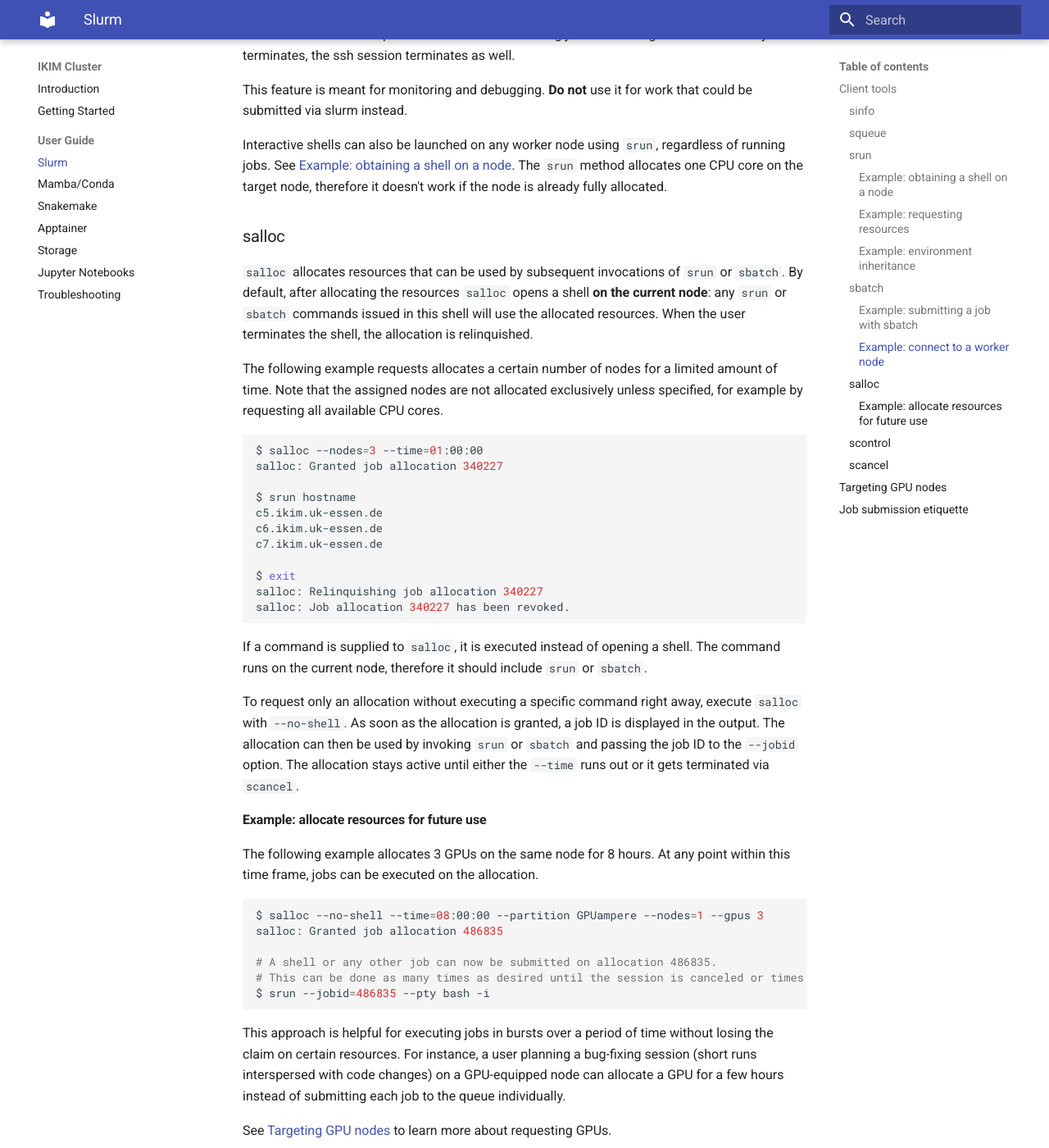
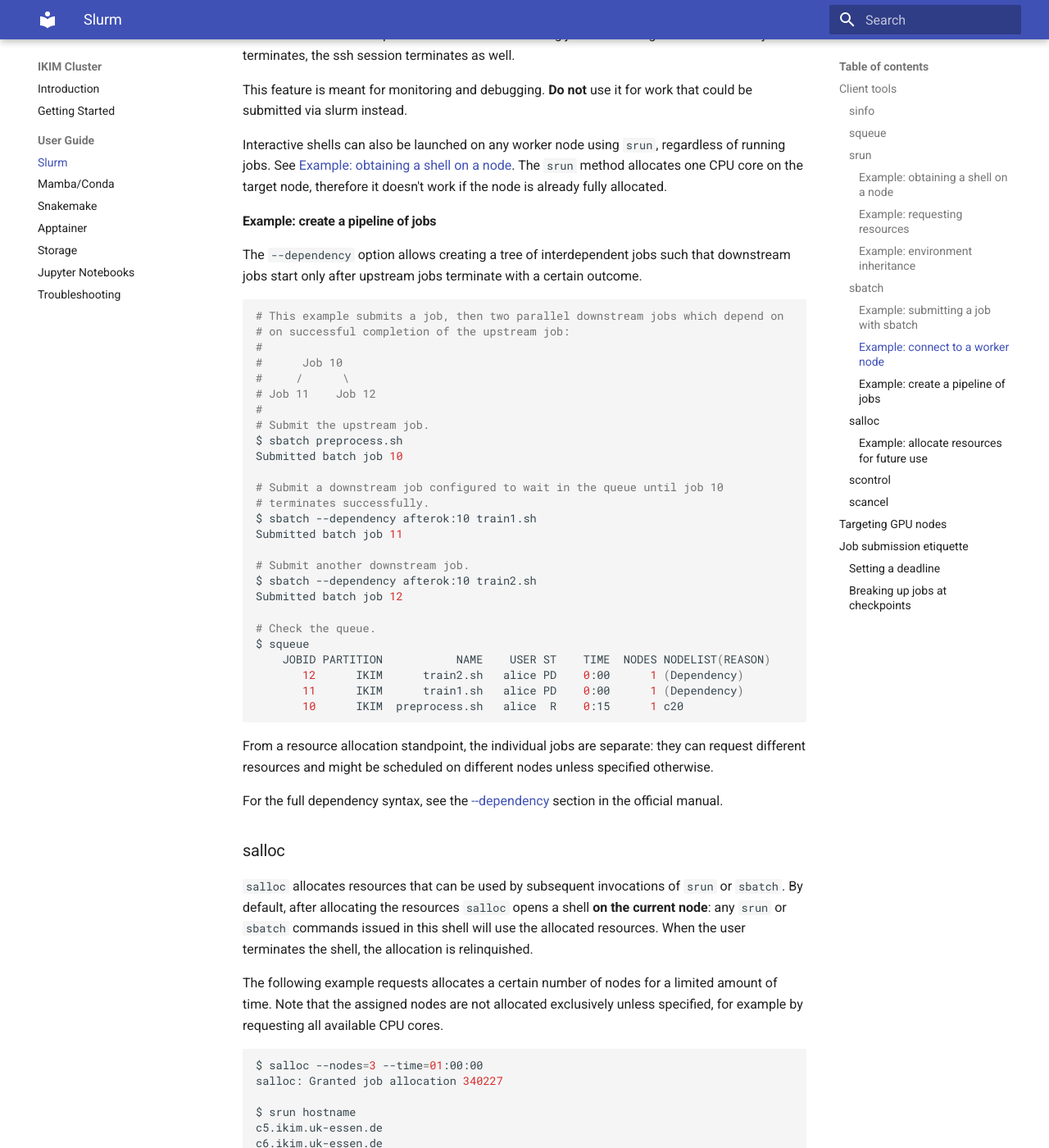
Before and after one commit to IKIM-Essen/ClusterDocs, an MkDocs documentation site: the page built from docs/slurm.md, in a window 1280 px wide and 1400 px high, scrolled down 3740 px. Shown: the whole window at 82% size. Built offline with MkDocs 1.6.1 and Material for MkDocs 9.7.7, drawn with Linux system fonts in a browser that asks for light colours; some of the changed text lies outside the part shown.

Commit message:
Add an example on Slurm dependencies. (#30)

````diff
--- a/docs/slurm.md
+++ b/docs/slurm.md
@@ -169,6 +169,43 @@
 
 Interactive shells can also be launched on any worker node using `srun`, regardless of running jobs. See [Example: obtaining a shell on a node](#example-obtaining-a-shell-on-a-node). The `srun` method allocates one CPU core on the target node, therefore it doesn't work if the node is already fully allocated.
 
+#### Example: create a pipeline of jobs
+
+The `--dependency` option allows creating a tree of interdependent jobs such that downstream jobs start only after upstream jobs terminate with a certain outcome.
+
+```sh
+# This example submits a job, then two parallel downstream jobs which depend on
+# on successful completion of the upstream job:
+#
+#      Job 10
+#     /      \
+# Job 11    Job 12
+#
+# Submit the upstream job.
+$ sbatch preprocess.sh
+Submitted batch job 10
+
+# Submit a downstream job configured to wait in the queue until job 10
+# terminates successfully.
+$ sbatch --dependency afterok:10 train1.sh
+Submitted batch job 11
+
+# Submit another downstream job.
+$ sbatch --dependency afterok:10 train2.sh
+Submitted batch job 12
+
+# Check the queue.
+$ squeue
+    JOBID PARTITION           NAME    USER ST    TIME  NODES NODELIST(REASON)
+       12      IKIM      train2.sh   alice PD    0:00      1 (Dependency)
+       11      IKIM      train1.sh   alice PD    0:00      1 (Dependency)
+       10      IKIM  preprocess.sh   alice  R    0:15      1 c20
+```
+
+From a resource allocation standpoint, the individual jobs are separate: they can request different resources and might be scheduled on different nodes unless specified otherwise.
+
+For the full dependency syntax, see the [--dependency][dependencies] section in the official manual.
+
 ### salloc
 
 `salloc` allocates resources that can be used by subsequent invocations of `srun` or `sbatch`. By default, after allocating the resources `salloc` opens a shell **on the current node**: any `srun` or `sbatch` commands issued in this shell will use the allocated resources. When the user terminates the shell, the allocation is relinquished.
@@ -241,10 +278,18 @@
 
 ## Job submission etiquette
 
+### Setting a deadline
+
 If a job is expected to run continuously for many hours, a deadline should be specified with the option `--time`, even if just an overestimation. This information is especially valuable when all worker nodes are occupied as it allows other users to predict when their job will be scheduled. Accepted time formats include `minutes`, `minutes:seconds`, `hours:minutes:seconds`, `days-hours`, `days-hours:minutes` and `days-hours:minutes:seconds`.
 
 It's good practice to always specify a deadline when opening a shell (`srun --pty bash`). This avoids the "hanging session" issue that occurs if the user forgets to log out or loses the connection abruptly.
 
+### Breaking up jobs at checkpoints
+
+A large workflow that runs for multiple days occupying several CPU cores or GPUs typically has a checkpoint system that saves its state at regular intervals. Instead of implementing such a workflow as a single job, it can be broken up into a sequence of jobs that end by saving a checkpoint and start by loading the previous checkpoint. This increases the fairness of the queue by allowing other jobs to be scheduled in between. See the [pipeline][pipelines] example for details.
+
 [slurm-homepage]: https://slurm.schedmd.com
 [sbatch-env]: https://slurm.schedmd.com/sbatch.html#SECTION_OUTPUT-ENVIRONMENT-VARIABLES
+[dependencies]: [https://slurm.schedmd.com/sbatch.html#OPT_dependency]
 [targeting-gpu-nodes]: #targeting-gpu-nodes
+[pipelines]: #example-create-a-pipeline-of-jobs
````
